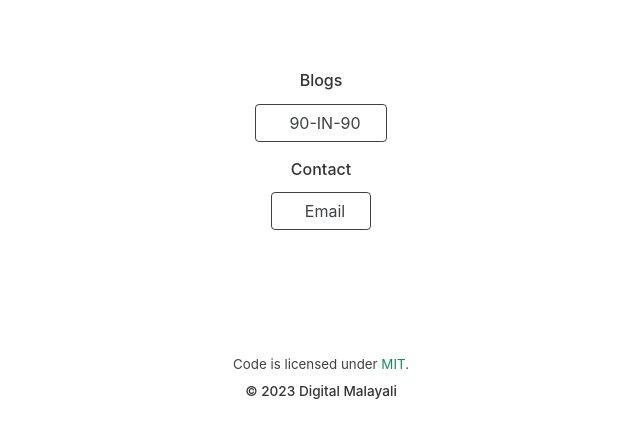
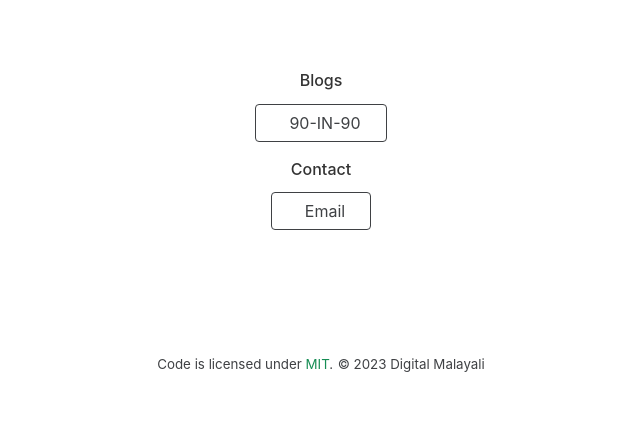
Before and after one commit to weebaruto/weetree, a plain HTML site: page index.html in a window 1280 px wide. Shown: the part 213-650 px from the top of the page, without its empty margins (319-959 px from the left). Drawn offline with nearby package versions, Linux system fonts and the light colour scheme; no server answers.

Commit message:
Update index.html

```diff
--- a/index.html
+++ b/index.html
@@ -71,7 +71,7 @@
     <footer class="text-center">
             <small class="text-grey">Code is licensed under <a
                     href="https://github.com/digitalmalayali/Linkhub/blob/main/LICENSE" target="_blank">MIT</a>.</small>
-            <h6>© 2023 Digital Malayali</h6>
+            <small class="text-grey">© 2023 Digital Malayali</small>
         </footer>
 
     </div>
```
